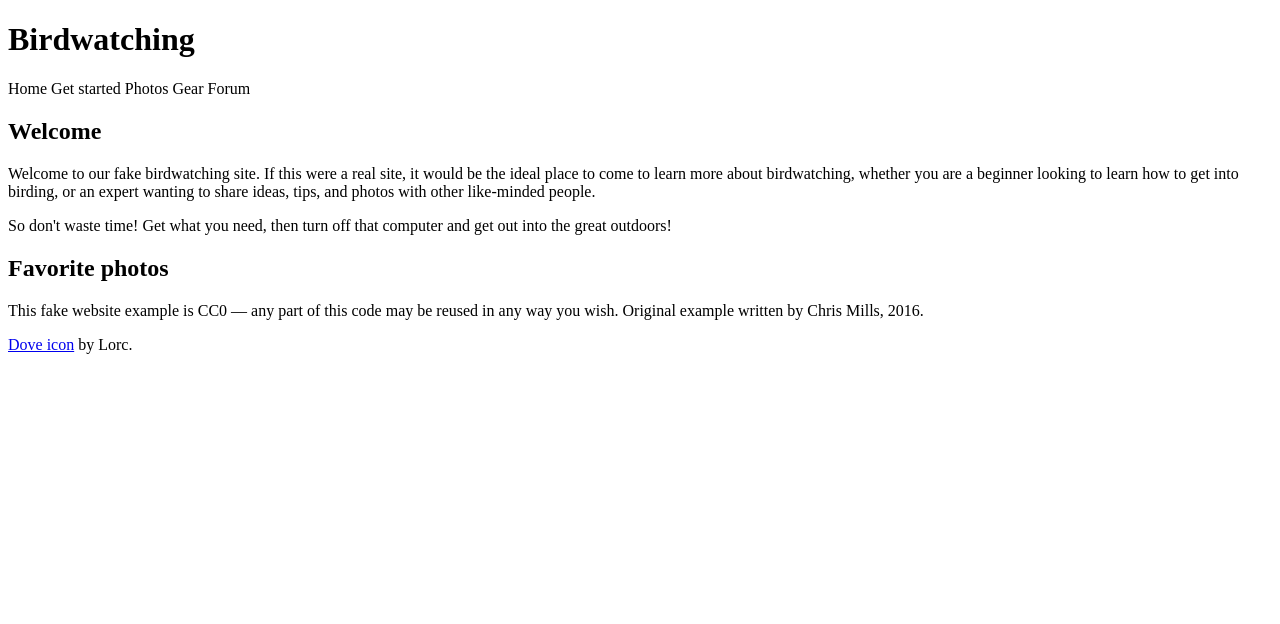
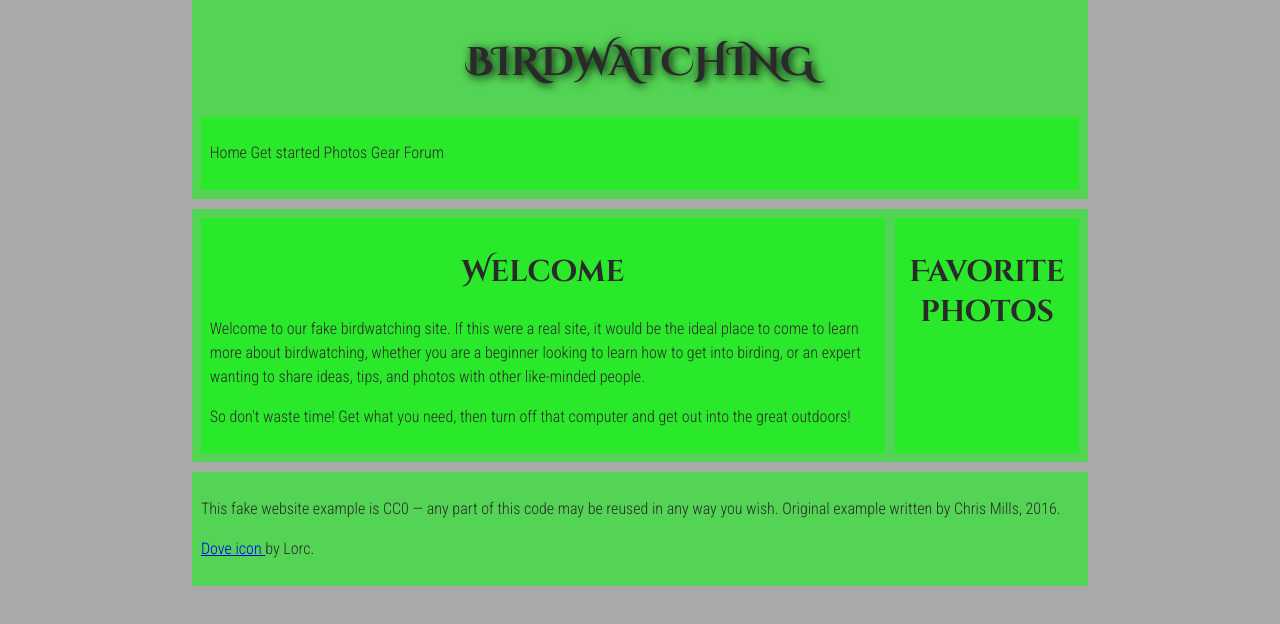
Before and after one commit to Jord8585/Jord8585.github.io, a plain HTML site: page Assignment 1/part2/index.html in a window 1280 px wide. Drawn offline with Linux system fonts and the light colour scheme.

Commit message:
Ass 1 p2
add html layout and css

```diff
--- a/Assignment 1/part2/index.html
+++ b/Assignment 1/part2/index.html
@@ -10,43 +10,66 @@
         Description: Birdwatching website HTML page.
     -->
     <title>Birdwatching</title>
+
     <link
         href="https://fonts.googleapis.com/css?family=Roboto+Condensed:300%7CCinzel+Decorative:700"
         rel="stylesheet">
+
+    <link href="style.css" rel="stylesheet">
 </head>
 
 <body>
+
+    <header>
         <h1>Birdwatching</h1>
 
-    Home Get started Photos Gear Forum
+        <nav>
+            <p>Home Get started Photos Gear Forum</p>
+        </nav>
+    </header>
 
+    <main>
+
+        <article>
             <h2>Welcome</h2>
 
             <p>
-      Welcome to our fake birdwatching site. If this were a real site, it
-      would be the ideal place to come to learn more about birdwatching,
-      whether you are a beginner looking to learn how to get into birding, or
-      an expert wanting to share ideas, tips, and photos with other
-      like-minded people.
+                Welcome to our fake birdwatching site. If this were a
+                real site, it would be the ideal place to come to
+                learn more about birdwatching, whether you are a
+                beginner looking to learn how to get into birding,
+                or an expert wanting to share ideas, tips, and
+                photos with other like-minded people.
             </p>
 
             <p>
-      So don't waste time! Get what you need, then turn off that computer and
-      get out into the great outdoors!
+                So don't waste time! Get what you need, then turn
+                off that computer and get out into the great outdoors!
             </p>
+        </article>
 
+        <aside>
             <h2>Favorite photos</h2>
 
             <!-- Link images here. -->
+        </aside>
 
+    </main>
+
+    <footer>
         <p>
-      This fake website example is CC0 — any part of this code may be reused
-      in any way you wish. Original example written by Chris Mills, 2016.
+            This fake website example is CC0 — any part of this
+            code may be reused in any way you wish. Original
+            example written by Chris Mills, 2016.
         </p>
 
         <p>
-      <a href="http://game-icons.net/lorc/originals/dove.html">Dove icon</a>
+            <a href="http://game-icons.net/lorc/originals/dove.html">
+                Dove icon
+            </a>
             by Lorc.
         </p>
+    </footer>
+
 </body>
 </html>
--- a/Assignment 1/part2/style.css
+++ b/Assignment 1/part2/style.css
@@ -121,6 +121,13 @@ aside {
   flex: 1;
 }
 
+/* Keep the columns from overflowing */
+
+article,
+aside {
+  min-width: 0;
+}
+
 aside a {
   display: block;
   float: left;
```
Lines whose indentation alone changed are shown as unchanged.
